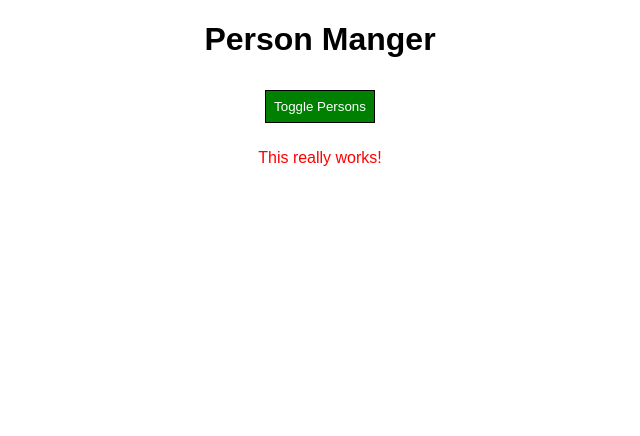
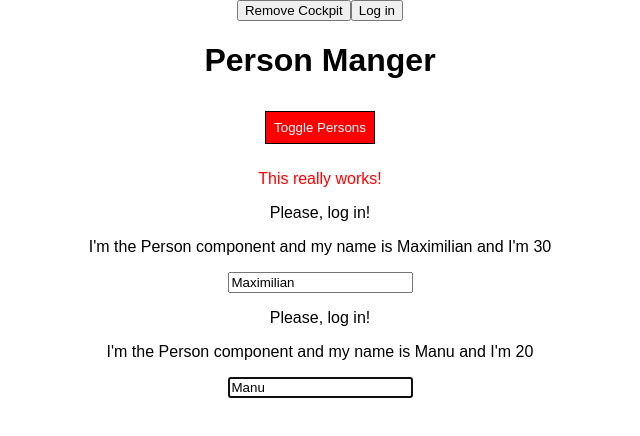
Before and after one commit to LoredanaBratu/React-course-udemy, a React app: page / in a window 1280 px wide. Both pictures are taken after a click on the button "Toggle Persons". Shown: the top 436 px of the page, without its empty margins (320-960 px from the left). Built offline with nearby package versions, Linux system fonts and the light colour scheme.

Commit message:
end of basic concepts

```diff
--- a/package.json
+++ b/package.json
@@ -31,6 +31,7 @@
     "postcss-flexbugs-fixes": "3.2.0",
     "postcss-loader": "2.0.8",
     "promise": "8.0.1",
+    "prop-types": "^15.7.2",
     "radium": "^0.26.0",
     "raf": "3.4.0",
     "react": "^16.13.1",
--- a/src/components/Cockpit/Cockpit.js
+++ b/src/components/Cockpit/Cockpit.js
@@ -1,29 +1,32 @@
-import React, { useEffect } from "react";
+import React, { useEffect, useRef } from "react";
 import classes from "./Cockpit.css";
 
 const cockpit = (props) => {
+  const togglePersonsBtnRef = useRef(null);
   useEffect(() => {
     // useEffect - hook for Lifecycle methods - combines componentDidMount() && componentDidUpdate()
-    console.log("useEffect [Cockpit.js]");
-    setTimeout(() => {
-      alert("Rendered");
+
+    togglePersonsBtnRef.current.click();
+    const timer = setTimeout(() => {
+      // alert("Rendered");
     }, 1000);
 
     return () => {
+      clearTimeout(timer);
       console.log("clean up ");
     }; // this return is similar to componentWillUnmount()
   }, [props.persons]); // control useEffect to be called only once,
   //only wehen persons are changed -> in genreal it can be controlled based on one ar multiples dependencies
   // if the array is empty, the useEff method is called only one time, when the component is first rendered
 
-  const { persons, showPersons, title } = props;
+  const { personsLength, showPersons, title } = props;
   const assignedClasses = [];
   let btnClass = [classes.Button];
 
-  if (persons.length <= 2) {
+  if (personsLength <= 2) {
     assignedClasses.push(classes.red);
   }
-  if (persons.length <= 1) {
+  if (personsLength <= 1) {
     assignedClasses.push(classes.red, classes.bold);
   }
 
@@ -35,7 +38,11 @@ const cockpit = (props) => {
     <div className={classes.Cockpit}>
       <h1>{title}</h1>
 
-      <button onClick={props.togglePersons} className={btnClass.join(" ")}>
+      <button
+        ref={togglePersonsBtnRef}
+        onClick={props.togglePersons}
+        className={btnClass.join(" ")}
+      >
         Toggle Persons
       </button>
       <p className={assignedClasses.join(" ")}>This really works!</p>
@@ -43,4 +50,4 @@ const cockpit = (props) => {
   );
 };
 
-export default cockpit;
+export default React.memo(cockpit); //rerender only when props are changed (personsLength)
--- a/src/components/Persons/Person/Person.js
+++ b/src/components/Persons/Person/Person.js
@@ -1,16 +1,36 @@
 import React, { Component } from "react";
 import "./Person.css";
+import Auxiliary from "../../hoc/Auxiliary";
+import AuthContext from "../../context/auth-context";
 
 class Person extends Component {
+  constructor(props) {
+    super(props);
+    this.inputElementRef = React.createRef(); //create ref with react in constructor
+  }
+
+  static contextType = AuthContext;
+  componentDidMount() {
+    this.inputElementRef.current.focus();
+    // this.inputElement.focus(); //focus pe ultimul input
+
+    console.log(this.context.authenticated, "context"); //use context props
+  }
   render() {
-    // const rnd = Math.random();
-
-    // if (rnd > 0.7) {
-    //   throw new Error("Something went wrong!");
-    // }
     return (
-      <div className="person-wrapper">
+      /* hoc used for wrapping */
+      <Auxiliary>
+        {/* <div className="person-wrapper"> */}
         {/* <p onClick={() => props.click("Jhon")}>I'm the Person component</p> */}
+        <AuthContext.Consumer>
+          {(context) =>
+            context.authenticated ? (
+              <p>Authenticated!</p>
+            ) : (
+              <p>Please, log in!</p>
+            )
+          }
+        </AuthContext.Consumer>
         <p onClick={this.props.delete}>
           I'm the Person component and my name is {this.props.name} and I'm{" "}
           {this.props.age}
@@ -18,10 +38,15 @@ class Person extends Component {
         <p>{this.props.children}</p>
         <input
           type="text"
+          ref={this.inputElementRef}
+          // ref={(inputEl) => {
+          //   this.inputElement = inputEl;
+          // }} //craete pure js ref
           onChange={this.props.handleChange}
           value={this.props.name}
         />
-      </div>
+        {/* </div> */}
+      </Auxiliary>
     );
   }
 }
--- a/src/components/Persons/Persons.js
+++ b/src/components/Persons/Persons.js
@@ -2,6 +2,13 @@ import React, { Component } from "react";
 import Person from "./Person/Person";
 
 class Persons extends Component {
+  shouldComponentUpdate(nextProps, nextState) {
+    if (nextProps.persons !== this.props.persons) {
+      return true;
+    } else {
+      return false;
+    }
+  }
   render() {
     const { persons } = this.props;
 
--- /dev/null
+++ b/src/components/context/auth-context.js
@@ -0,0 +1,8 @@
+import React from "react";
+
+const authContext = React.createContext({
+  authenticated: false,
+  login: () => {},
+});
+
+export default authContext;
--- /dev/null
+++ b/src/components/hoc/Auxiliary.js
@@ -0,0 +1,2 @@
+const auxiliary = (props) => props.children;
+export default auxiliary;
--- a/src/containers/App.js
+++ b/src/containers/App.js
@@ -2,6 +2,7 @@ import React, { Component } from "react";
 import classes from "./App.css";
 import Persons from "../components/Persons/Persons";
 import Cockpit from "../components/Cockpit/Cockpit";
+import AuthContext from "../components/context/auth-context";
 
 // useState  always returns an array with 2 elements (current state and a function taht allows to update the state )
 //useState->array
@@ -15,6 +16,9 @@ class App extends Component {
 
     showPersons: true,
     inputValue: "",
+    showCockpit: true,
+    changeCounter: 0,
+    isAuthenticated: false,
   };
 
   handleSwitchName = (newName) => {
@@ -39,9 +43,10 @@ class App extends Component {
     const persons = [...this.state.persons];
     persons[personIndex] = person;
 
-    this.setState({
+    this.setState((prevState) => ({
       persons,
-    });
+      changeCounter: prevState.changeCounter + 1,
+    }));
   };
 
   handleTogglePersons = () => {
@@ -57,8 +62,14 @@ class App extends Component {
     this.setState({ persons });
   };
 
+  loginHandler = () => {
+    this.setState({
+      isAuthenticated: true,
+    });
+  };
+
   render() {
-    const { persons, showPersons } = this.state;
+    const { persons, showPersons, showCockpit, isAuthenticated } = this.state;
     const { bigTitle } = this.props;
     let personsItems = null;
     if (showPersons) {
@@ -74,13 +85,27 @@ class App extends Component {
 
     return (
       <div className={classes.App}>
+        <button
+          onClick={() => {
+            this.setState({ showCockpit: false });
+          }}
+        >
+          Remove Cockpit
+        </button>
+        <AuthContext.Provider
+          value={{ authenticated: isAuthenticated, login: this.loginHandler }}
+        >
+          <button onClick={this.loginHandler}>Log in</button>
+          {showCockpit && (
             <Cockpit
               title={bigTitle}
-          persons={persons}
+              personsLength={persons.length}
               showPersons={showPersons}
               togglePersons={this.handleTogglePersons}
             />
+          )}
           {personsItems}
+        </AuthContext.Provider>
       </div>
     );
   }
```
Also changed, not shown: 1 other file (tests, documents, lock files or other folders). Lines whose indentation alone changed are shown as unchanged.
